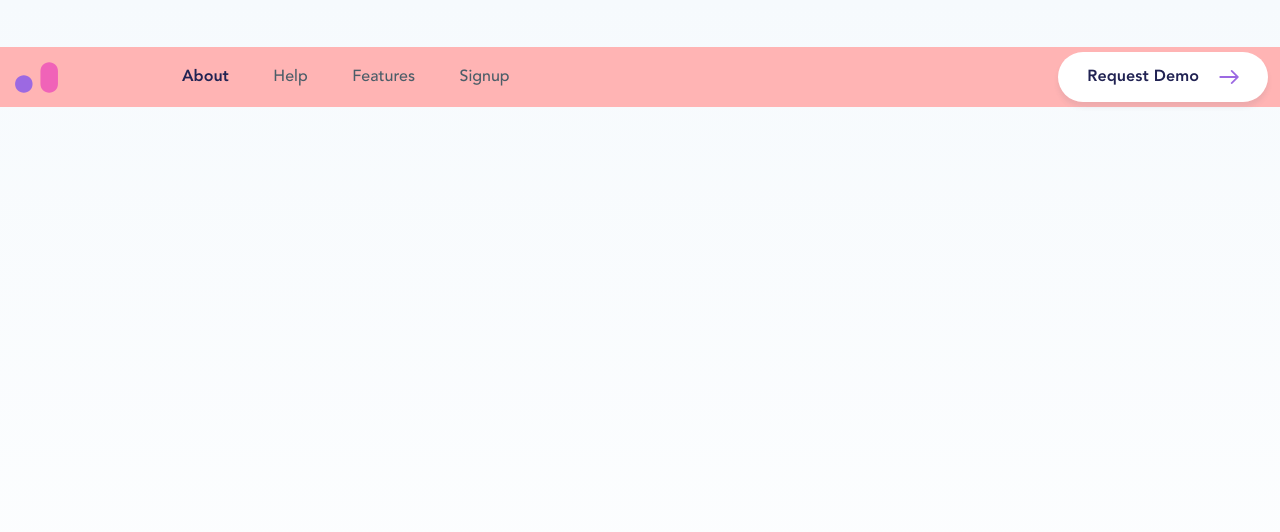
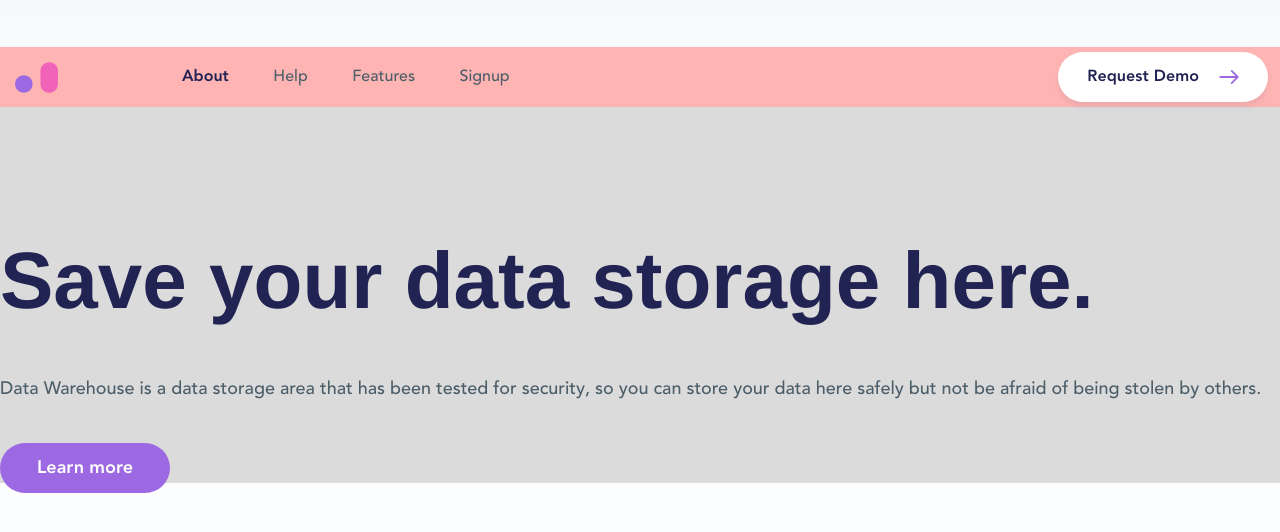
Before and after one commit to ilyasseisov/clickup-test-project, a plain HTML site: page index.html in a window 1280 px wide. Shown: the top 532 px of the page. Drawn offline with Linux system fonts and the light colour scheme.

Commit message:
add hero content :: index.html

```diff
--- a/index.html
+++ b/index.html
@@ -9,6 +9,7 @@
   </head>
   <body>
     <section class="section-one">
+      <!-- Nav -->
       <nav class="navigation">
         <div class="navigation__block1">
           <img class="navigation__logo" src="assets/img/logo.svg" alt="logo" />
@@ -32,6 +33,23 @@
           </a>
         </div>
       </nav>
+      <!-- END Nav -->
+      <div class="hero">
+        <div class="content">
+          <h1 class="hero__title">Save your data storage here.</h1>
+          <p class="hero__paragraph">
+            Data Warehouse is a data storage area that has been tested for
+            security, so you can store your data here safely but not be afraid
+            of being stolen by others.
+          </p>
+          <a href="#" class="hero__button">Learn more</a>
+        </div>
+        <!-- <img
+          class="hero__image"
+          src="assets/img/section-1-img-1.png"
+          alt="Hero Image"
+        /> -->
+      </div>
     </section>
     <!-- <section class="section-two"></section> -->
     <!-- <section class="section-three"></section> -->
```
